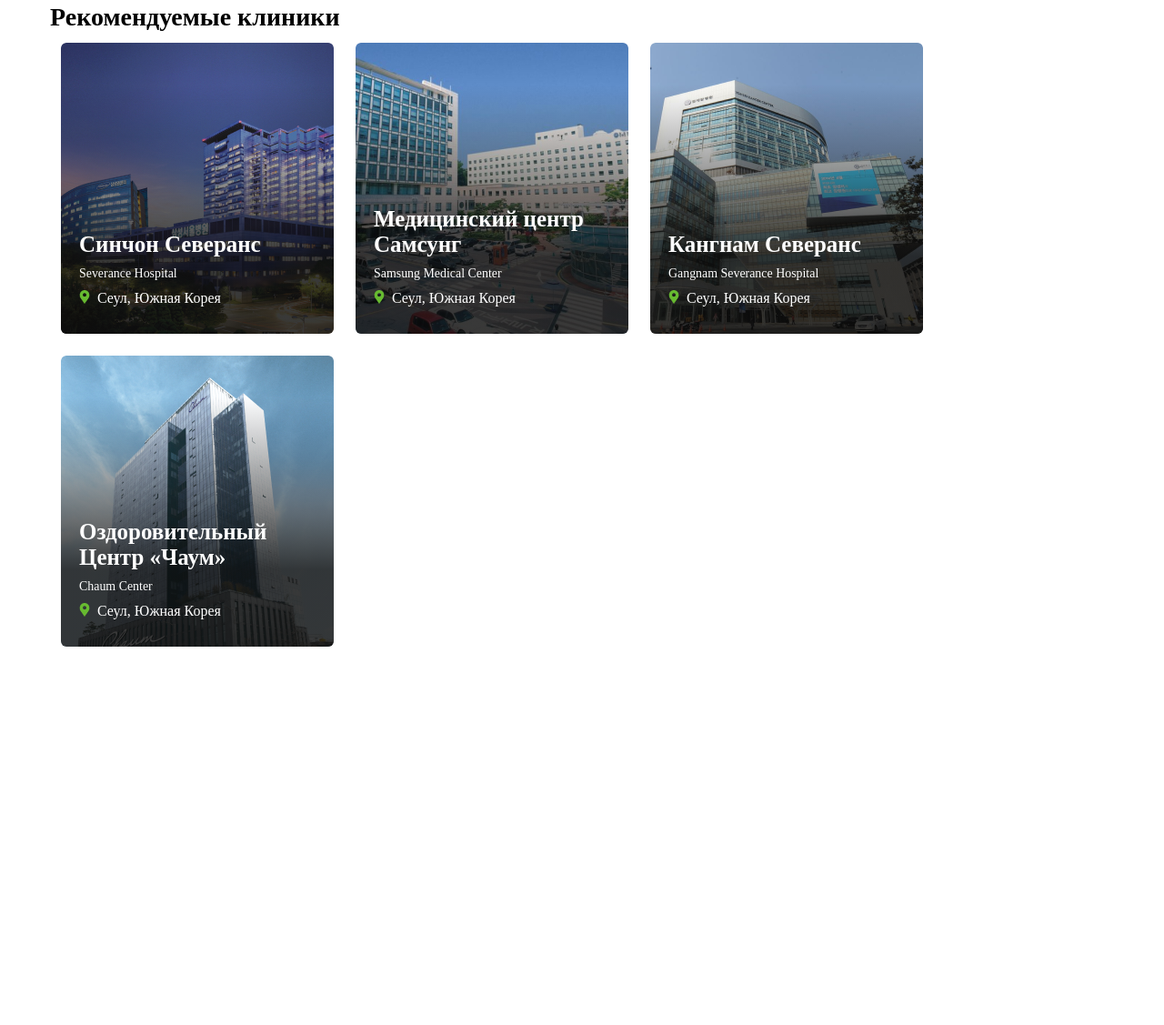
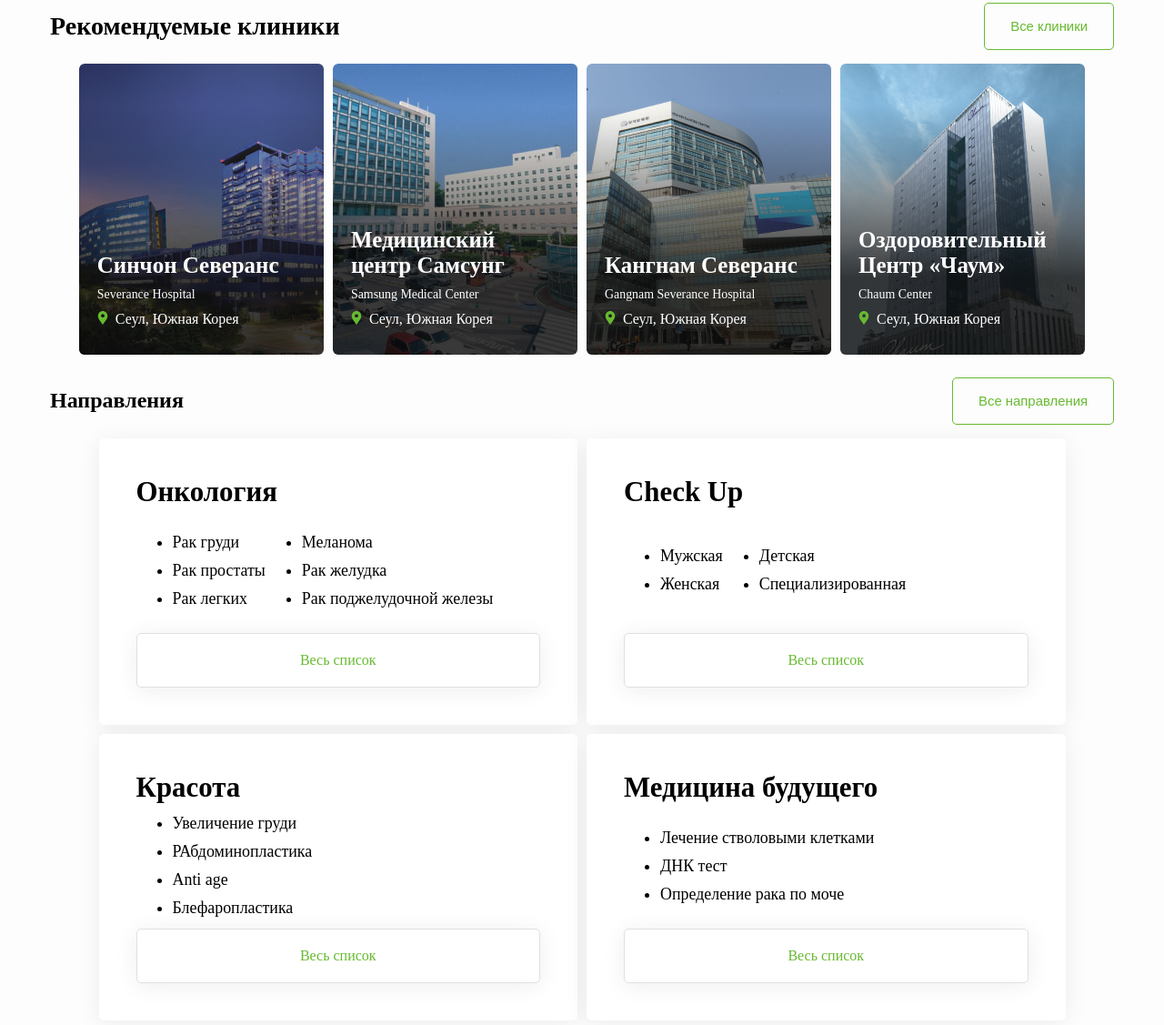
Before and after one commit to nazarPryt/Smart-Med-Service, a plain HTML site: page index.html in a window 1280 px wide. Shown: the part 871-1998 px from the top of the page at 91% size. Before the commit the page ends 1594 px from the top, so only its background shows below. Drawn offline with Linux system fonts and the light colour scheme; a web font is replaced by a local one.

Commit message:
add card-section

```diff
--- a/index.html
+++ b/index.html
@@ -27,7 +27,7 @@
                     <a class="header__nav__link header__nav__link--activ" href="#">Акции</a>
                     <a class="header__nav__link" href="#">Контакты</a>
                 </nav>
-                <button class="submit_btn" type="submit"><i class="far fa-user icon"></i>Войти</button>
+                <button class="submit_btn" type="submit">Войти</button>
             </div>
         </div>
     </header>
@@ -41,7 +41,7 @@
                 <h2 class="wrapper__sut-title">Поиск по клиникам, докторам и болезням</h2>
                 <form class="serch-form" action="#" method="get">
                     <input class="serch__input" placeholder="Ключевое слово..." type="search" name="" id="">
-                    <button class="submit_btn search__btn"><i class="fas fa-search icon"></i>Найти</button>
+                    <button class="submit_btn search__btn">Найти</button>
                 </form>
                 <div class="search__recently">
                     <span><strong>Популярные запросы:</strong></span>
@@ -57,7 +57,10 @@
 
     <section class="slider">
         <div class="container">
-            <h1 class="section__titile">Рекомендуемые клиники</h1>
+            <div class="section__inner">
+                <h1 class="section__titile">Рекомендуемые клиники</h1>
+                <button class="section__btn">Все клиники</button>
+            </div>
             <div class="slider">
 
                 <div class="slider__card">
@@ -99,9 +102,74 @@
                         <div class="slider__card__rate"></div>
                     </div>
                 </div>
+            </div><!-- /Slider-->
+        </div><!-- /Container-->
+    </section>
 
+
+    <section>
+        <div class="container">
+            <div class="section__inner">
+                <h1 class="section__title">Направления</h1>
+                <button class="section__btn">Все направления</button>
             </div>
-        </div>
+
+            <div class="cards-section">
+                <div class="card__inner">
+                    <h1 class="card__title">Онкология</h1>
+                    <div class="card__wrapper">
+                        <ul class="card__list">
+                            <li class="card__item">Рак груди</li>
+                            <li class="card__item">Рак простаты</li>
+                            <li class="card__item">Рак легких</li>
+                        </ul>
+                        <ul class="card__list">
+                            <li class="card__item">Меланома</li>
+                            <li class="card__item">Рак желудка</li>
+                            <li class="card__item">Рак поджелудочной железы</li>
+                        </ul>
+                    </div>
+                    <a class="card__btn" href="#">Весь список</a>
+                </div>
+
+                <div class="card__inner">
+                    <h1 class="card__title">Check Up</h1>
+                    <div class="card__wrapper">
+                        <ul class="card__list">
+                            <li class="card__item">Мужская</li>
+                            <li class="card__item">Женская</li>
+                        </ul>
+                        <ul class="card__list">
+                            <li class="card__item">Детская</li>
+                            <li class="card__item">Специализированная</li>
+                        </ul>
+                    </div>
+                    <a class="card__btn" href="#">Весь список</a>
+                </div>
+
+                <div class="card__inner">
+                    <h1 class="card__title">Красота</h1>
+                    <ul class="card__list">
+                        <li class="card__item">Увеличение груди</li>
+                        <li class="card__item">РАбдоминопластика</li>
+                        <li class="card__item">Anti age</li>
+                        <li class="card__item">Блефаропластика</li>
+                    </ul>
+                    <a class="card__btn" href="#">Весь список</a>
+                </div>
+
+                <div class="card__inner">
+                    <h1 class="card__title">Медицина будущего</h1>
+                    <ul class="card__list">
+                        <li class="card__item">Лечение стволовыми клетками</li>
+                        <li class="card__item">ДНК тест</li>
+                        <li class="card__item">Определение рака по моче</li>
+                    </ul>
+                    <a class="card__btn" href="#">Весь список</a>
+                </div>
+
+            </div><!--  Cards-section-->
+        </div><!--  /Container   -->
     </section>
 
     </main>
@@ -110,6 +178,5 @@
 
 
 
-
 </body>
 </html>
--- a/style.css
+++ b/style.css
@@ -29,6 +29,7 @@
     font-family: 'Arapey', serif;
     font-size: 16px;
     width: 100%;
+    background-color: #FDFDFD;
 }
 
 /*     Container    */
@@ -71,14 +72,28 @@
     color: #67BA30;
 }
 .submit_btn {
+    position: relative;
     width: 6.8rem;
     height: 2.5rem;
     font-size: 1rem;
-
+    padding-left: 21px;
     color: white;
     border: none;
     border-radius: 0.3rem;
     background: linear-gradient(180deg, rgba(8,217,12,1) 37%, rgba(78,154,27,1) 100%);
+}
+.submit_btn:before {
+    content: "";
+    display: block;
+    position: absolute;
+    top: 10px;
+    left: 10px;
+    z-index: 100;
+    width: 20px;
+    height: 20px;
+    background: url(img/Login.svg) no-repeat;
+
+
 }
 .submit_btn:hover {
     background: linear-gradient(180deg, rgb(10, 181, 13) 37%, rgb(59, 123, 17) 100%);
@@ -128,27 +143,27 @@
     border: 1px solid #67BA30;
     font-size: 1.06rem;
     width: 100%;
-
 }
 .search__btn {
-    /* position: relative; */
+    position: relative;
     height: 3.75rem;
-    width: 7.5rem;
-    font-weight: 1.12rem;
+    width: 8.5rem;
+    padding-left: 40px;
 }
-/* .search__btn::after {
+.search__btn:before {
+    content: "";
     position: absolute;
-    display: inline-block;
-    top: 0;
-    left: 0;
+    display: block;
+    top: 17px;
+    left: 20px;
     z-index: 100;
     width: 150px;
     height: 150px;
-    background: url(img/search-solid.svg) no-repeat;
-} */
-.icon {
-    padding-right: 0.4rem;
+    background: url(img/2561381_search_icon.svg);
+    background-repeat: no-repeat;
 }
+
+
 .search__recently {
     font-size: 1.23rem;
     max-width: 37.5rem;
@@ -168,25 +183,44 @@
 
 
 /*     Slider   */
+.section__inner {
+    display: flex;
+    justify-content: space-between;
+    align-items: center;
+    margin-bottom: 10px;
+}
 .section__titile {
     font-size: 1.75rem;
     font-weight: bold;
 }
+.section__btn {
+    color: #67BA30;
+    font-size: 0.93rem;
+    border: 1px solid #67BA30;
+    border-radius: 5px;
+    padding: 1.06rem 1.75rem;
+    background: none;
+}
+.section__btn:hover {
+    box-shadow: 0px 0px 5px rgb(59, 123, 17);
+    transition: 0.2s linear;
+}
 .slider {
     display: flex;
     flex-wrap: wrap;
-    width: 100%;
+    justify-content: center;
+    margin-bottom: 10px;
 }
 .slider__card {
     position: relative;
     overflow: hidden;
 
     color: white;
-    max-width: 25%;
-    min-width: 300px;
+    width: 23%;
+    min-width: 250px;
     max-height: 320px;
     border-radius: 6px;
-    margin: 12px
+    margin: 5px
 }
 .slider__card__inner {
     display: flex;
@@ -241,6 +275,70 @@
     width: 15px;
     height: 15px;
     z-index: 1;
-    background: url(img/Vector.png);
+    background: url(img/Vector.svg);
     background-repeat: no-repeat;
 }
+
+
+
+/*     Cards-section    */
+.cards-section {
+    display: flex;
+    flex-wrap: wrap;
+    justify-content: center;
+}
+.card__inner {
+    display: flex;
+    flex-direction: column;
+    justify-content: space-between;
+    width: 45%;
+    max-width: 39.37rem;
+    height: 19.68rem;
+    padding: 2.5rem;
+    margin: 5px;
+    background: #FFFFFF;
+    box-shadow: 0px 3px 26px rgba(0, 0, 0, 0.07);
+    border: 1px solid white;
+    border-radius: 5px;
+}
+.card__inner:hover {
+    border: 1px solid #67BA30;
+    transition: 0.2s linear;
+}
+.card__title {
+    font-size: 1.93rem;
+    font-weight: bold;
+}
+.card__wrapper {
+    display: flex;
+}
+.card__list {
+    display: flex;
+    flex-direction: column;
+    flex-wrap: wrap;
+}
+.card__item {
+    font-size: 1.12rem;
+    margin: 5px 0;
+}
+.card__item:hover {
+    cursor: pointer;
+    color: #67BA30;
+    transition: 0.1s linear;
+}
+.card__btn {
+    display: inline-block;
+    text-align: center;
+    text-decoration: none;
+    color: #67BA30;
+    padding: 1.25rem 1rem;
+    width: 100%;
+    border: 1px solid #E0E0E0;
+    background: #FFFFFF;
+    box-shadow: 0px 3px 26px rgba(0, 0, 0, 0.07);
+    border-radius: 5px;
+}
+.card__btn:hover {
+    background-color: #F3F8EF;
+    transition: 0.2s linear;
+}
```
Also changed, not shown: img/2561381_search_icon.svg (added), img/Check_Up.svg (added), img/Vector.png (deleted), img/Vector.svg (added), img/beauty.svg (added), img/login.svg (added), img/med_of_the_future.svg (added), img/oncology.svg (added), img/search-icon.png (deleted), img/search-solid.svg (deleted).
